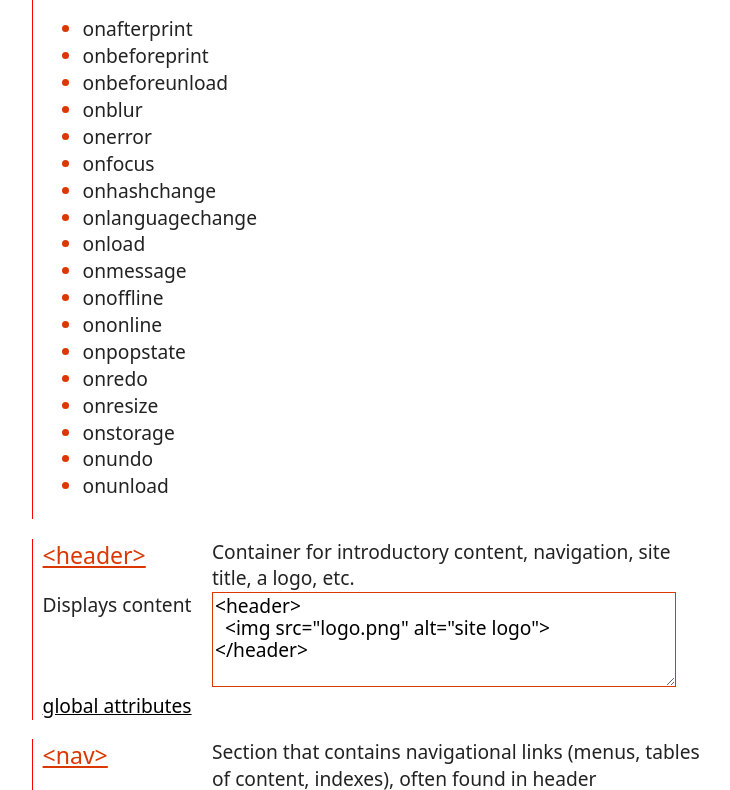
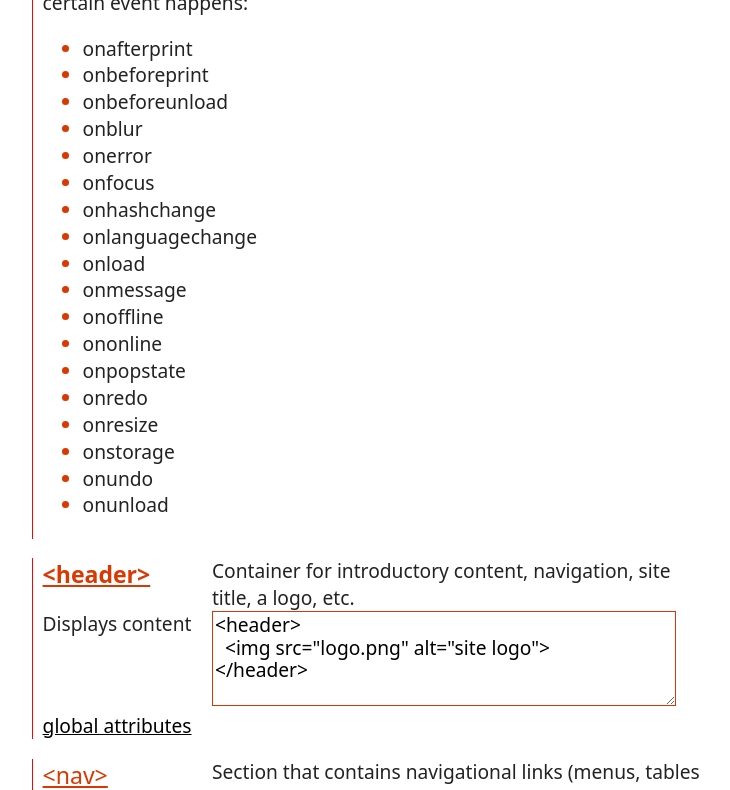
Before and after one commit to rchillard/html.haus, a plain HTML site: page reference.html in a window 1280 px wide. Shown: the part 6164-6954 px from the top of the page, without its empty margins (288-1018 px from the left). Drawn offline with Linux system fonts and the light colour scheme; files that its build step writes are made by us from their sources.

Commit message:
WIP experiment of using h2s inside of articles on reference

```diff
--- a/css/styles.css
+++ b/css/styles.css
@@ -41,6 +41,11 @@ article {
 		"attributes attributes attributes attributes";
 	margin: 1rem 1rem 0 0;
 	padding: 0 .5rem 0 .5rem;
+}
+
+article h2 {
+	font-size: 1em;
+	margin: 0;
 }
 
 body {
@@ -214,7 +219,7 @@ u {
 #ex-layout {
 	border: 1px solid lightgray;
 	padding: 1rem;
-	margin: 0 auto;
+	margin: 1rem auto;
 	width: 95%;
 }
 
--- a/reference.html
+++ b/reference.html
@@ -562,7 +562,7 @@
     </article>
     <article id="header">
       <div class="name">
-        <p><a href="https://developer.mozilla.org/en-US/docs/Web/HTML/Element/header">&lt;header&gt;</a></p>
+        <h2><a href="https://developer.mozilla.org/en-US/docs/Web/HTML/Element/header">&lt;header&gt;</a></h2>
       </div>
       <div class="description">
         <p>Container for introductory content, navigation, site title, a logo, etc.</p>
```
